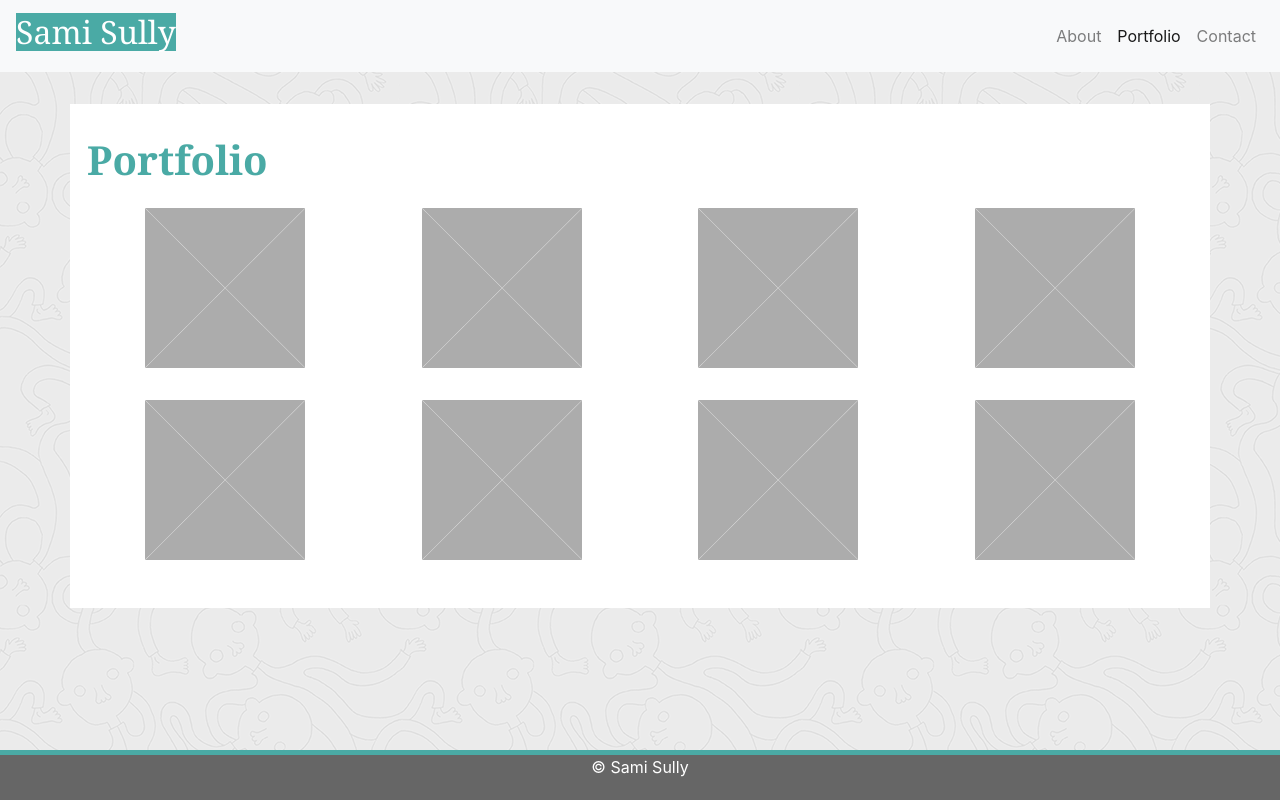
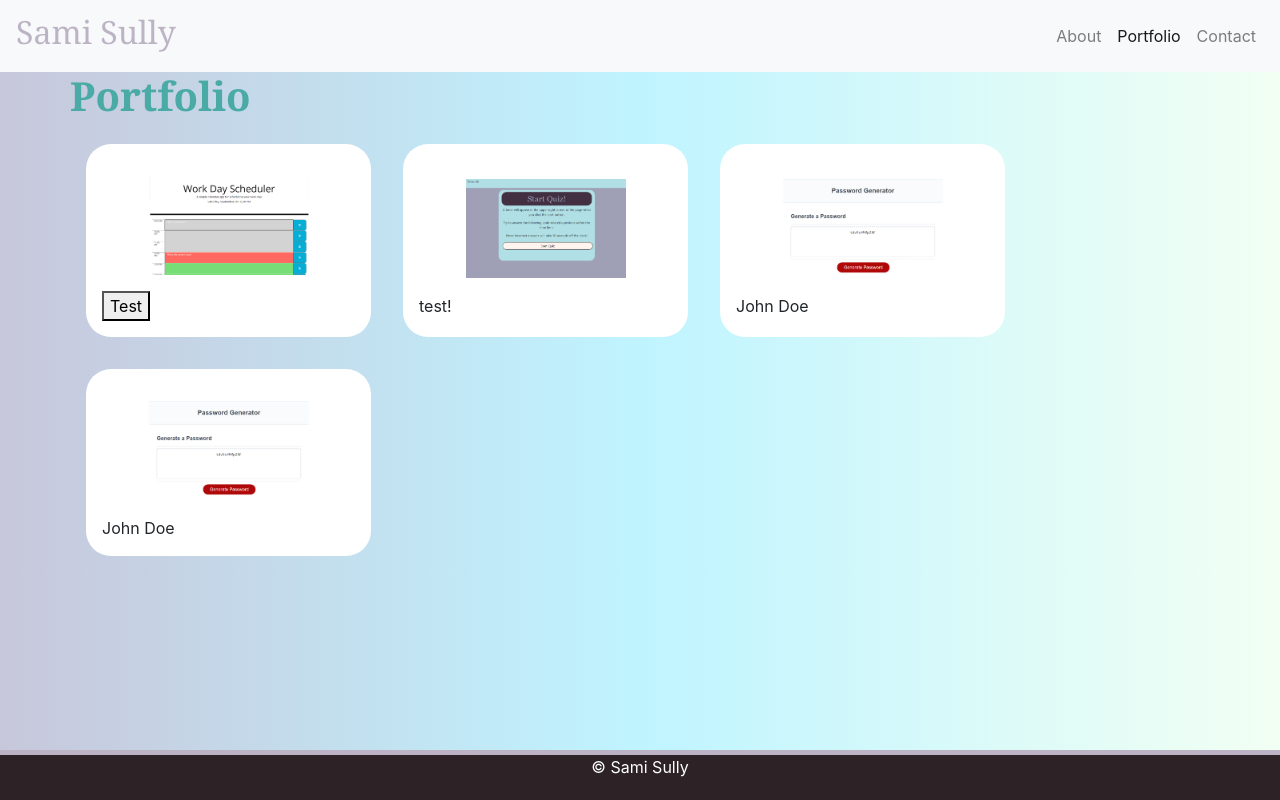
Before and after one commit to wisparia/Sami-Portfolio, a plain HTML site: page portfolio.html in a window 1280 px wide. Drawn offline with nearby package versions, Linux system fonts and the light colour scheme.

Commit message:
Changing layout bits! paying with colors.

```diff
--- a/assets/style.css
+++ b/assets/style.css
@@ -1,16 +1,28 @@
 /* This is the tiled background image for the site */
 body {
-  background-image: url("./bg_pattern.png");
-  background-repeat: repeat;
+  background: rgb(199,199,219);
+background: linear-gradient(90deg, rgba(199,199,219,1) 0%, rgba(191,244,255,1) 50%, rgba(242,255,243,1) 100%);
+}
+
+.navbar {
+  background-color: #BCB4C4;
 }
 
 /* This changes the padding, margin, and color of the main content boxes within the site */
-.container {
-  padding: 2rem;
-  margin-top: 2rem;
-  margin-bottom: 2rem;
+.content {
+  padding: 1rem;
+  margin: 1rem;
   background-color: white;
   align-content: center;
+  border-radius: 25px;
+}
+
+.contentPortfolio {
+  padding: 1rem;
+  margin: 1rem;
+  background-color: #BCB4C4;
+  align-content: center;
+  border-radius: 25px;
 }
 
 /* This changes the image padding and width of images on the site for contistancy */
@@ -30,22 +42,24 @@ h1 {
 
 /* This changes the color and text of the main navigation text header */
 h2 {
-  color: #fff;
+  color: #BCB4C4;
   font-family: Georgia, "Times New Roman", Times, serif;
-  background-color: #4aaaa5;
 }
 
 /* Changes the font and color of the button on the contact page */
 .btn {
   color: white;
-  background-color: #4aaaa5;
+  background-color: #45364B;
   font-family: Georgia, "Times New Roman", Times, serif;
   padding: 1rem;
+  transition: .5s ease;
 }
 
 /* Changes the color of the button on the Contact page when hovering over it */
 .btn:hover {
+  transition: .5s ease;
   background-color: teal;
+  font-size: large;
 }
 
 .center {
@@ -60,8 +74,8 @@ footer {
   bottom: 0;
   height: 50px;
   width: 100%;
-  background-color: #666;
-  border-top: #4aaaa5 solid;
+  background-color: #2D2327;
+  border-top: #BCB4C4 solid;
   border-width: 5px;
   text-align: center;
   margin-top: 10px;
--- a/portfolio.html
+++ b/portfolio.html
@@ -65,21 +65,21 @@
       <hr>
     </div>
     <div class="row">
-      <div class="col-md-3">
-        <img src="./assets/placeholder.jpg" class="img-fluid center" alt="Responsive image">
-        <img src="./assets/placeholder.jpg" class="img-fluid center" alt="Responsive image">
+      <div class="col-md-3 content">
+        <img src="./assets/DailyPlannerDemo.png" class="img-fluid center portfolioImage" alt="Responsive image">
+        <div class="githubLink"><button>Test</button></div>
       </div>
-      <div class="col-md-3">
-        <img src="./assets/placeholder.jpg" class="img-fluid center" alt="Responsive image">
-        <img src="./assets/placeholder.jpg" class="img-fluid center" alt="Responsive image">
+      <div class="col-md-3 content">
+        <img src="./assets/JavascriptCodingQuiz.png" class="img-fluid center portfolioImage" alt="Responsive image">
+        <div class="githubLink">test!</div>
       </div>
-      <div class="col-md-3">
-        <img src="./assets/placeholder.jpg" class="img-fluid center" alt="Responsive image">
-        <img src="./assets/placeholder.jpg" class="img-fluid center" alt="Responsive image">
+      <div class="col-md-3 content">
+        <img src="./assets/PasswordGeneratorDemo.png" class="img-fluid center portfolioImage" alt="Responsive image">
+        <div class="githubLink"><div class="text">John Doe</div></div>
       </div>
-      <div class="col-md-3">
-        <img src="./assets/placeholder.jpg" class="img-fluid center" alt="Responsive image">
-        <img src="./assets/placeholder.jpg" class="img-fluid center" alt="Responsive image">
+      <div class="col-md-3 content">
+        <img src="./assets/PasswordGeneratorDemo.png" class="img-fluid center portfolioImage" alt="Responsive image">
+        <div class="githubLink"><div class="text">John Doe</div></div>
       </div>
     </div>
 
@@ -91,11 +91,7 @@
     <footer>© Sami Sully</footer>
 
     <!-- The Javascript portion of bootstrap to the page so it will load correctly -->
-    <script
-      src="https://code.jquery.com/jquery-3.5.1.slim.min.js"
-      integrity="sha384-DfXdz2htPH0lsSSs5nCTpuj/zy4C+OGpamoFVy38MVBnE+IbbVYUew+OrCXaRkfj"
-      crossorigin="anonymous"
-    ></script>
+    <script src="https://code.jquery.com/jquery-3.4.1.min.js"></script>
     <script
       src="https://cdn.jsdelivr.net/npm/popper.js@1.16.1/dist/umd/popper.min.js"
       integrity="sha384-9/reFTGAW83EW2RDu2S0VKaIzap3H66lZH81PoYlFhbGU+6BZp6G7niu735Sk7lN"
```
Also changed, not shown: contact.html (+1 -1 lines), index.html (+8 -1 lines), assets/DailyPlannerDemo.png (added), assets/JavascriptCodingQuiz.png (added), assets/PasswordGeneratorDemo.png (added).
